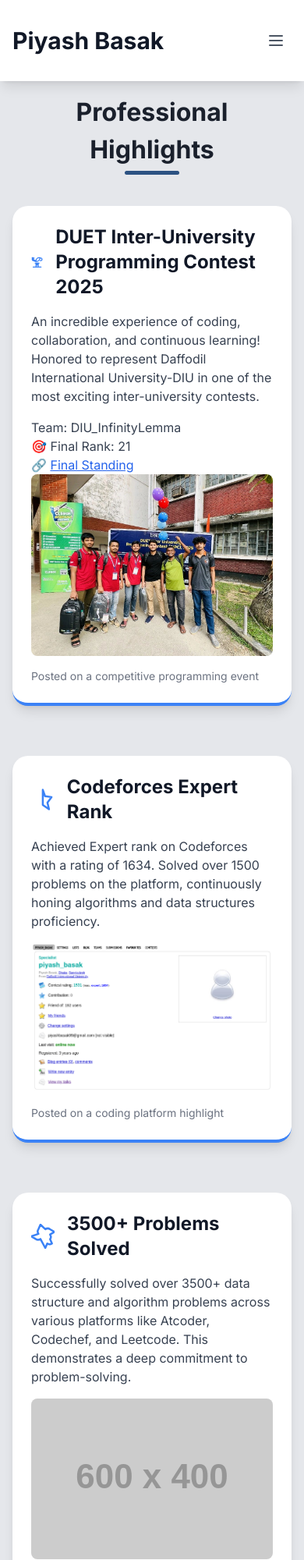
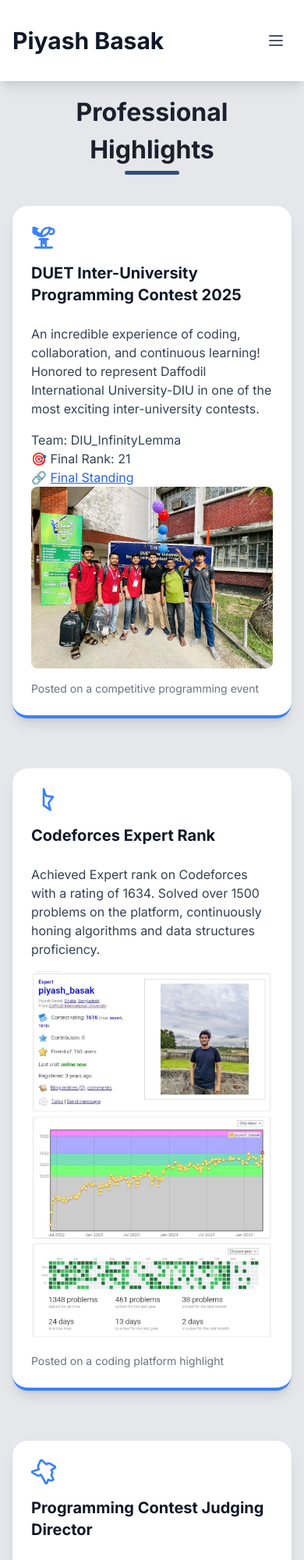
Before and after one commit to piyashbasak9/My-Portfolio-Website, a plain HTML site: page achievements.html in a window 390 px wide. Shown: the top 2000 px of the page at 78% size. Drawn offline with nearby package versions, Linux system fonts and the light colour scheme; placeholder pictures from the web are drawn by us.

Commit message:
update post

```diff
--- a/achievements.html
+++ b/achievements.html
@@ -31,43 +31,71 @@
 
     <main class="container">
         <h2 class="section-title">Professional Highlights</h2>
-        <div class="grid grid-cols-1 md:grid-cols-2 gap-8">
+        <div class="flex flex-col gap-8 max-w-4xl mx-auto">
             <!-- Achievement Card 1: Contest Ranking -->
-            <div class="card p-6 border-b-4 border-blue-500">
-                <div class="flex items-center mb-4">
-                    <svg xmlns="http://www.w3.org/2000/svg" width="32" height="32" viewBox="0 0 24 24" fill="none" stroke="currentColor" stroke-width="2" stroke-linecap="round" stroke-linejoin="round" class="text-blue-500 mr-4 lucide lucide-trophy"><path d="M6 9H4.5a2.5 2.5 0 0 1 0-5H6"/><path d="M18 9h1.5a2.5 2.5 0 0 0 0-5H18"/><path d="M4 22h16"/><path d="M10 14v4"/><path d="M14 14v4"/><path d="M12 14v4"/><path d="M8 14h8"/><path d="M10 22v-8"/><path d="M14 22v-8"/><path d="M10 9c-3.3 0-6-2.7-6-6h-2c0 4.4 3.6 8 8 8s8-3.6 8-8h-2c-3.3 0-6 2.7-6 6z"/></svg>
-                    <h3 class="text-2xl font-bold text-gray-900">DUET Inter-University Programming Contest 2025</h3>
+            <div class="card p-6 sm:p-8 border-b-4 border-blue-500 hover:shadow-xl transition-shadow">
+                <div class="flex flex-col sm:flex-row items-start sm:items-center gap-4 mb-6">
+                    <svg xmlns="http://www.w3.org/2000/svg" width="32" height="32" viewBox="0 0 24 24" fill="none" stroke="currentColor" stroke-width="2" stroke-linecap="round" stroke-linejoin="round" class="text-blue-500 flex-shrink-0"><path d="M6 9H4.5a2.5 2.5 0 0 1 0-5H6"/><path d="M18 9h1.5a2.5 2.5 0 0 0 0-5H18"/><path d="M4 22h16"/><path d="M10 14v4"/><path d="M14 14v4"/><path d="M12 14v4"/><path d="M8 14h8"/><path d="M10 22v-8"/><path d="M14 22v-8"/><path d="M10 9c-3.3 0-6-2.7-6-6h-2c0 4.4 3.6 8 8 8s8-3.6 8-8h-2c-3.3 0-6 2.7-6 6z"/></svg>
+                    <h3 class="text-xl sm:text-2xl font-bold text-gray-900">DUET Inter-University Programming Contest 2025</h3>
                 </div>
                 <p class="text-gray-700 mb-4">An incredible experience of coding, collaboration, and continuous learning!
                     Honored to represent Daffodil International University-DIU in one of the most exciting inter-university contests.</p>
 
                 <p class="text-gray-700">Team: DIU_InfinityLemma</p>
                 <p class="text-gray-700">🎯 Final Rank: 21</p>
+
+
                 <p class="text-gray-700">🔗 <a href="https://lnkd.in/eqGwzzJd" class="text-blue-600 hover:text-blue-800 underline" target="_blank">Final Standing</a></p>
-                <img src="photos/Ach1.jpeg" alt="Contest trophy" class="rounded-lg mb-4 w-full">
+
+                <img src="photos/Ach1.jpeg" alt="Contest trophy" class="rounded-lg mb-4 w-full" style="object-fit: cover;">
+
                 <p class="text-sm text-gray-500">Posted on a competitive programming event</p>
             </div>
 
             <!-- Achievement Card 2: Codeforces Expert -->
-            <div class="card p-6 border-b-4 border-blue-500">
-                <div class="flex items-center mb-4">
-                    <svg xmlns="http://www.w3.org/2000/svg" width="32" height="32" viewBox="0 0 24 24" fill="none" stroke="currentColor" stroke-width="2" stroke-linecap="round" stroke-linejoin="round" class="text-blue-500 mr-4 lucide lucide-star-half"><path d="M12 17.561V2l2.308 6.574L21 9.5l-4.218 5.75L18.42 22l-6.42-4.439z"/></svg>
-                    <h3 class="text-2xl font-bold text-gray-900">Codeforces Expert Rank</h3>
+            <div class="card p-6 sm:p-8 border-b-4 border-blue-500 hover:shadow-xl transition-shadow">
+                <div class="flex flex-col sm:flex-row items-start sm:items-center gap-4 mb-6">
+                    <svg xmlns="http://www.w3.org/2000/svg" width="32" height="32" viewBox="0 0 24 24" fill="none" stroke="currentColor" stroke-width="2" stroke-linecap="round" stroke-linejoin="round" class="text-blue-500 flex-shrink-0"><path d="M12 17.561V2l2.308 6.574L21 9.5l-4.218 5.75L18.42 22l-6.42-4.439z"/></svg>
+                    <h3 class="text-xl sm:text-2xl font-bold text-gray-900">Codeforces Expert Rank</h3>
                 </div>
                 <p class="text-gray-700 mb-4">Achieved Expert rank on Codeforces with a rating of 1634. Solved over 1500 problems on the platform, continuously honing algorithms and data structures proficiency.</p>
-                <img src="photos/Achi2.png" alt="Codeforces Expert rank" class="rounded-lg mb-4 w-full">
+                <img src="photos/Achi3.jpg" alt="Codeforces Expert rank" class="rounded-lg mb-4 w-full">
                 <p class="text-sm text-gray-500">Posted on a coding platform highlight</p>
             </div>
 
-             <!-- Achievement Card 4: Problem Solving -->
-             <div class="card p-6 border-b-4 border-blue-500">
-                <div class="flex items-center mb-4">
-                    <svg xmlns="http://www.w3.org/2000/svg" width="32" height="32" viewBox="0 0 24 24" fill="none" stroke="currentColor" stroke-width="2" stroke-linecap="round" stroke-linejoin="round" class="text-blue-500 mr-4 lucide lucide-puzzle"><path d="M19.4 15a4.2 4.2 0 0 0 0-4.88L24 7.5l-4.6-2.73a4.2 4.2 0 0 0-4.88 0L9.5 0 7.5 4.6a4.2 4.2 0 0 0 0 4.88L0 12l4.6 2.73a4.2 4.2 0 0 0 4.88 0L14.5 24l2-4.6a4.2 4.2 0 0 0 4.88 0z"/></svg>
-                    <h3 class="text-2xl font-bold text-gray-900">3500+ Problems Solved</h3>
+             <!-- Achievement Card 3: Problem Solving -->
+             <div class="card p-6 sm:p-8 border-b-4 border-blue-500 hover:shadow-xl transition-shadow">
+                <div class="flex flex-col sm:flex-row items-start sm:items-center gap-4 mb-6">
+                    <svg xmlns="http://www.w3.org/2000/svg" width="32" height="32" viewBox="0 0 24 24" fill="none" stroke="currentColor" stroke-width="2" stroke-linecap="round" stroke-linejoin="round" class="text-blue-500 flex-shrink-0"><path d="M19.4 15a4.2 4.2 0 0 0 0-4.88L24 7.5l-4.6-2.73a4.2 4.2 0 0 0-4.88 0L9.5 0 7.5 4.6a4.2 4.2 0 0 0 0 4.88L0 12l4.6 2.73a4.2 4.2 0 0 0 4.88 0L14.5 24l2-4.6a4.2 4.2 0 0 0 4.88 0z"/></svg>
+                    <h3 class="text-xl sm:text-2xl font-bold text-gray-900">Programming Contest Judging Director</h3>
                 </div>
-                <p class="text-gray-700 mb-4">Successfully solved over 3500+ data structure and algorithm problems across various platforms like Atcoder, Codechef, and Leetcode. This demonstrates a deep commitment to problem-solving.</p>
-                <img src="https://placehold.co/600x400/2c5282/ffffff?text=Problem+Solving+Milestone" alt="A brain thinking about a puzzle" class="rounded-lg mb-4 w-full">
-                <p class="text-sm text-gray-500">Posted on a coding milestone</p>
+                <p class="text-gray-700 mb-4">CodeTrap Programming Contest and BreakOut The Algorithm Programming Contest have been successfully completed, and I had the honor of serving as the Judging Director and Problem Setter for these contests. A heartfelt thank you to all the teachers, our alumni, volunteers, and every single participant who helped make these contests truly memorable.</p>
+                <p class="text-gray-700 mb-4">After graduation, I know I’ll deeply miss these moments and the amazing experiences that came with them.</p>
+                <img src="photos/Achi5.jpeg" alt="A brain thinking about a puzzle" class="rounded-lg mb-4 w-full">
+                <img src="photos/Achi6.jpeg" alt="A brain thinking about a puzzle" class="rounded-lg mb-4 w-full">
+                <img src="photos/Achi7.jpeg" alt="A brain thinking about a puzzle" class="rounded-lg mb-4 w-full">
+                <img src="photos/Achi8.jpeg" alt="A brain thinking about a puzzle" class="rounded-lg mb-4 w-full">
+                <p class="text-sm text-gray-500">Posted on a personal milestone</p>
+            </div>
+
+            <!-- Achievement Card 4: Contest Ranking -->
+            <div class="card p-6 sm:p-8 border-b-4 border-blue-500 hover:shadow-xl transition-shadow">
+                <div class="flex flex-col sm:flex-row items-start sm:items-center gap-4 mb-6">
+                    <svg xmlns="http://www.w3.org/2000/svg" width="32" height="32" viewBox="0 0 24 24" fill="none" stroke="currentColor" stroke-width="2" stroke-linecap="round" stroke-linejoin="round" class="text-blue-500 flex-shrink-0"><path d="M6 9H4.5a2.5 2.5 0 0 1 0-5H6"/><path d="M18 9h1.5a2.5 2.5 0 0 0 0-5H18"/><path d="M4 22h16"/><path d="M10 14v4"/><path d="M14 14v4"/><path d="M12 14v4"/><path d="M8 14h8"/><path d="M10 22v-8"/><path d="M14 22v-8"/><path d="M10 9c-3.3 0-6-2.7-6-6h-2c0 4.4 3.6 8 8 8s8-3.6 8-8h-2c-3.3 0-6 2.7-6 6z"/></svg>
+                    <h3 class="text-xl sm:text-2xl font-bold text-gray-900">UU Inter-University Programming Contest 2025</h3>
+                </div>
+                <p class="text-gray-700 mb-4">By the grace of God,</p>
+                <p class="text-gray-700 mb-4">Team DIU_WA_rriors proudly participated in the UU Inter-University Programming Contest 2025 and once again achieved the 21st position!
+We’re aiming higher for the next one.</p>
+
+                <p class="text-gray-700">🎯 Final Rank: 21</p>
+
+
+                <p class="text-gray-700">🔗 <a href="https://lnkd.in/ePSVVx-M" class="text-blue-600 hover:text-blue-800 underline" target="_blank">Final Standing</a></p>
+
+                <img src="photos/Achi4.jpeg" alt="Contest trophy" class="rounded-lg mb-4 w-full" style="object-fit: cover;">
+
+                <p class="text-sm text-gray-500">Posted on a competitive programming event</p>
             </div>
         </div>
 
```
Also changed, not shown: projects.html (+10 -8 lines), photos/Achi2.png (deleted), photos/Achi3.jpg (added), photos/Achi4.jpeg (added), photos/Achi5.jpeg (added), photos/Achi6.jpeg (added), photos/Achi7.jpeg (added), photos/Achi8.jpeg (added).
